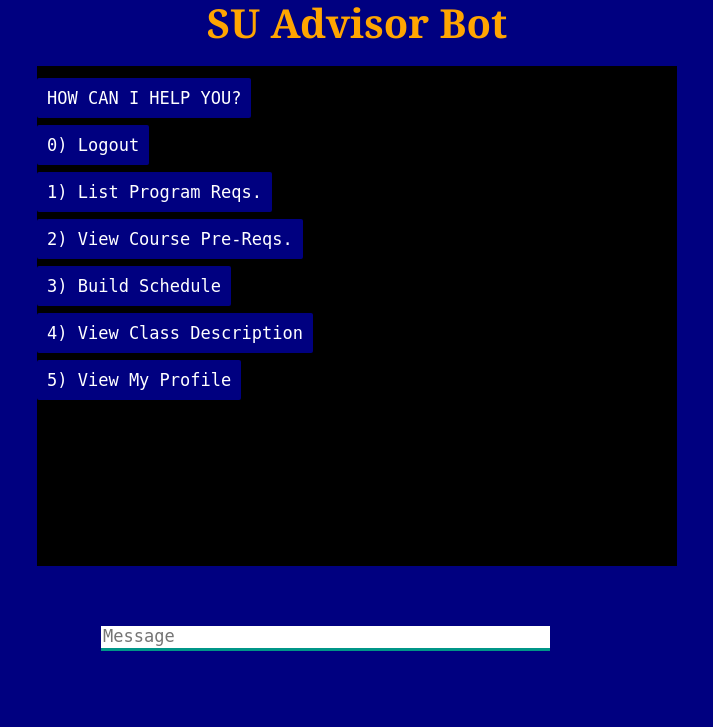
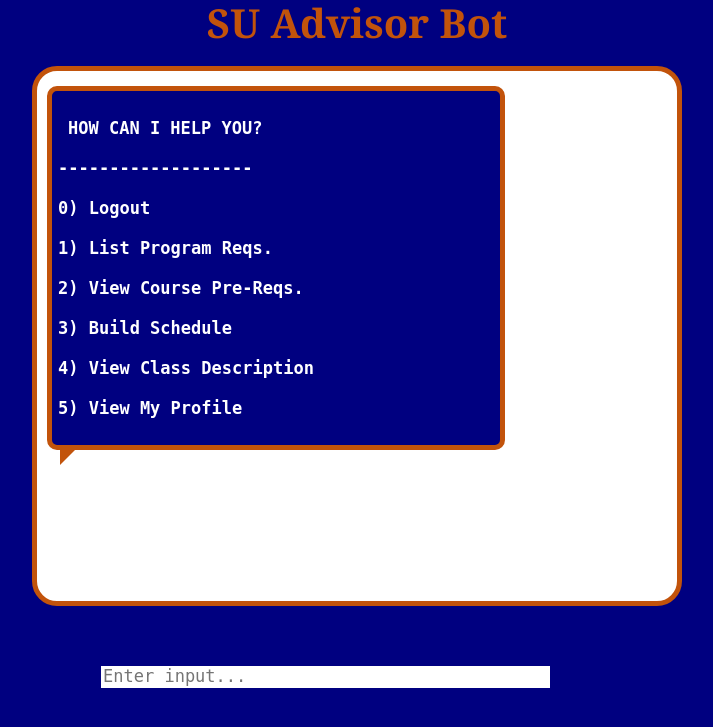
Before and after one commit to mayzerrz76/AcademicAdvisorChatbot, a Flask app: page / in a window 1280 px wide. Shown: the top 727 px of the page, without its empty margins (283-996 px from the left). Run offline with Flask 2, Linux system fonts and the light colour scheme.

Commit message:
styling for the chatbot complete

```diff
--- a/static/index.js
+++ b/static/index.js
@@ -10,10 +10,11 @@ var menustate = "main";
 
 // Creates the opening options for the chatbot!
 function makeOpening() {
-    var opening = ["HOW CAN I HELP YOU?", "0) Logout", "1) List Program Reqs.", "2) View Course Pre-Reqs.", "3) Build Schedule", "4) View Class Description", "5) View My Profile"];
-    for (let i = 0; i < opening.length; i++ ) {
-        botSays(opening[i]);
-    }
+    var opening = ["HOW CAN I HELP YOU?","-------------------","0) Logout","1) List Program Reqs.","2) View Course Pre-Reqs.","3) Build Schedule","4) View Class Description","5) View My Profile"];
+    //for (let i = 0; i < opening.length; i++ ) {
+        //botSays(opening[i]);
+    botMenu(opening);
+    //}
 }
 
 makeOpening();
@@ -25,41 +26,40 @@ function controlFlow() {
     {
         case "0":
             botText = "logout";
-            botSays(botText);
+            botMenuStr(botText);
             menustate = "logout";
             break;
         case "1":
-            botText = "list program reqs menu";
-            botSays(botText);
+            botText = "list program reqs menu  'WORK TODO";
+            botMenuStr(botText);
             menustate = "progreq";
-            progReq();
+            getProgReq();
             break;
         case "2":
-            botText = "view course pre reqs menu";
-            botSays(botText);
+            botText = "view course pre reqs menu  'WORK TODO";
+            botMenuStr(botText);
             menustate = "prereq";
             classPre();
             break;
         case "3":
-            botText = "build schedule menu";
-            botSays(botText);
+            botText = "build schedule menu  'WORK TODO";
+            botMenuStr(botText);
             menustate = "sched";
             break;
         case "4":
-            botText = "view course description menu";
-            botSays(botText);
+            botText = "view course description menu  'WORK TODO";
+            botMenuStr(botText);
             menustate = "desc";
             classDes();
             break;
         case "5":
-            botText = "view my profile menu";
-            botSays(botText);
+            botText = "view my profile menu  'WORK TODO";
+            botMenuStr(botText);
             menustate = "prof";
             break;
         default:
             botText = "please enter a whole number between 0 and 5";
-            botSays(botText);
-            botSays("");
+            botMenuStr(botText);
             makeOpening();
             break;
     }
@@ -80,13 +80,13 @@ function getProgReq(){
 }
 
 function classPre(){
-    botSays("Which course would you like to know about?");
-    botSays("or type 0 to return to main menu");
+    classPreStr = ["Which course would you like to know about?","or type 0 to return to main menu"];
+    botMenu(classPreStr);
 }
 
 function classDes(){
-    botSays("Which course would you like to know about?");
-    botSays("or type 0 to return to main menu");
+    classDesStr = ["Which course would you like to know about?","or type 0 to return to main menu"];
+    botMenu(classDesStr);
 }
 
 function getUserText() {
@@ -95,7 +95,7 @@ function getUserText() {
 }
 function userSays(str) {
     // Creates an object from the user input with bordering
-    var userHtml = '<p class="userText"><span>' + str + '</span></p>';
+    var userHtml = '<p class="userText sb2"><span>' + str + '</span></p>';
     // Place user input into chatbox
     $("#chatbox").append(userHtml);
     // Remove previous entry from input box
@@ -136,6 +136,35 @@ function getCourse(category) {
     //botSays("un reachable");
 }
 
+function botMenu(strs) {
+        // Creates an object from function output with bordering
+        var botHtml = '';
+        var inside = '<span>';
+        var i = 0;
+        for (i = 0; i < strs.length; i++ ) {
+            if (i == (strs.length -1)){
+                inside = inside + strs[i] + '</span>';
+            }
+            else {
+                inside = inside + strs[i] + '<br>';
+            }
+        }
+
+        //}
+        botHtml = '<div class="botMsg sb1"><p class="botText">' + inside + '</p></div>';
+        // Place ai output into chatbox
+        $("#chatbox").append(botHtml);
+}
+
+function botMenuStr(str) {
+        // Creates an object from function output with bordering
+        var botHtml = '';
+        var inside = '<span>' + str + '</span>';
+        botHtml = '<div class="botMsg sb1"><p class="botText">' + inside + '</p></div>';
+        // Place ai output into chatbox
+        $("#chatbox").append(botHtml);
+}
+
 function botSays(str) {
         // Creates an object from function output with bordering
         var botHtml = '<p class="botText"><span>' + str + '</span></p>';
--- a/static/style.css
+++ b/static/style.css
@@ -4,7 +4,7 @@ body {
 }
 
 h1 {
-    color: orange;
+    color: #C2530B;
     margin-bottom: 0;
     margin-top: 0;
     text-align: center;
@@ -12,7 +12,7 @@ h1 {
 }
 
 h2{
-    color: orange;
+    color: #C2530B;
     margin-bottom: 20px;
     padding-top: 10px;
     text-align: center;
@@ -37,13 +37,10 @@ p {
 }
 #content {
   position: relative;
-
-      overflow: scroll;
-      overflow-x:hidden;
-      overflow-y:scroll;
+  overflow: hidden;
   height: 0px;
   width: 50%;
-  background-color: black;
+  background-color: white;
 }
 
 .loginForms {
@@ -65,11 +62,12 @@ p {
 }
 
 #chatbox {
-    height: 500px;
+    border: 5px solid #C2530B;
+    min-height: 530px;
+    max-height: 650px;
     overflow: scroll;
-    overflow-x:hidden;
-    overflow-y:scroll;
-    background-color: black;
+    border-radius: 25px;
+    background-color: white;
     margin-left: auto;
     margin-right: auto;
     width: 50%;
@@ -86,7 +84,7 @@ p {
 #textInput {
     width: 87%;
     border: none;
-    border-bottom: 3px solid #009688;
+    border-bottom: 2px solid navy;
     font-family: monospace;
     font-size: 17px;
 }
@@ -100,32 +98,88 @@ p {
     font-size: 17px;
 }
 
+
 .userText {
+    margin-right: 15px;
+    margin-left: auto;
+    border: 5px solid navy;
+    border-radius: 15px;
+    background-color: #C2530B;
+    min-width:10%;
     color: white;
     font-family: monospace;
     font-size: 17px;
     text-align: right;
-    line-height: 30px;
+    padding-right: 5px;
+    padding-left: 5px;
+    line-height: 40px;
+    float: right;
+    clear:both;
 }
 
 .userText span {
-    background-color: #009688;
+    border-radius: 15px;
+    font-weight: bold;
+    background-color: #C2530B;
     padding: 10px;
     border-radius: 2px;
 }
 
+.sb2:after {
+  content: "";
+  position:relative;
+  width: 0px;
+  height: 0px;
+  border-left: 10px solid transparent;
+  border-right: 0px solid navy;
+  border-top: 10px solid navy;
+  border-bottom: 10px solid transparent;
+  left: 3px;
+  bottom: -43px;
+
+}
+
 .botText {
+
     color: white;
+    font-weight: bold;
     font-family: monospace;
     font-size: 17px;
     text-align: left;
-    line-height: 30px;
+    margin-left: 6px;
+    line-height: 40px;
+}
+
+.botMsg {
+    clear:both;
+    margin-top: 15px;
+    margin-bottom: 10px;
+    border: 5px solid #C2530B;
+    background-color:navy;
+    max-width: 70%;
+    border-radius: 10px;
+    position: relative;
+    margin-left:10px;
+}
+
+.sb1:after {
+  content: "";
+  width: 0px;
+  height: 0px;
+  position: absolute;
+  border-left: 10px solid #C2530B;
+  border-right: 10px solid transparent;
+  border-top: 10px solid #C2530B;
+  border-bottom: 10px solid transparent;
+  left: 8px;
+  bottom: -20px;
 }
 
 .botText span {
-    background-color: navy;
+
     padding: 10px;
-    border-radius: 2px;
+    border-radius: 20px;
+    width: 40px;
 }
 
 #tidbit {
--- a/templates/index.html
+++ b/templates/index.html
@@ -23,7 +23,7 @@
     </div>
 
     <div id="userInput">
-        <input id="textInput" type="text" name="msg" placeholder="Message">
+        <input id="textInput" type="text" name="msg" placeholder="Enter input...">
     </div>
 
     <script src="../static/index.js"></script>
```
